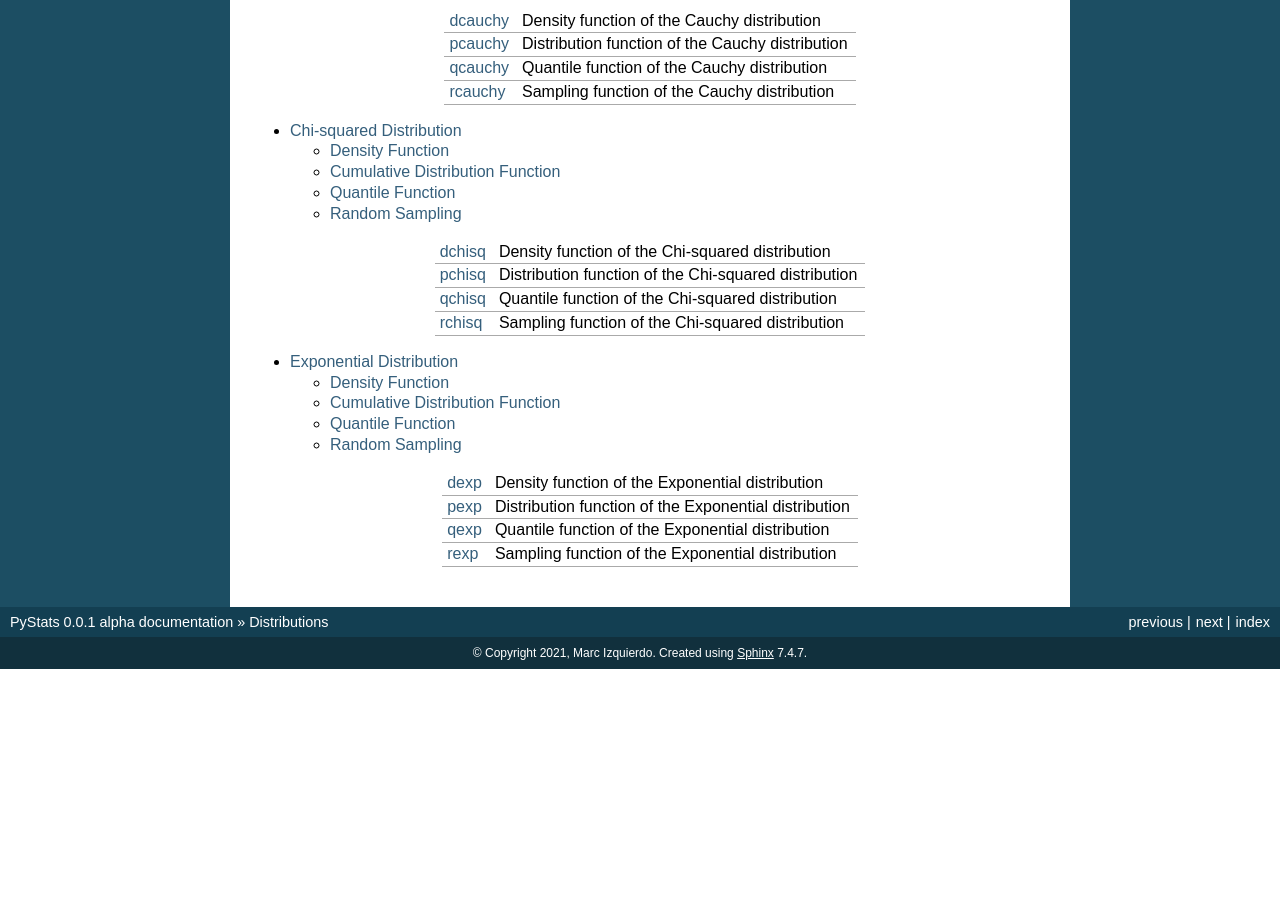
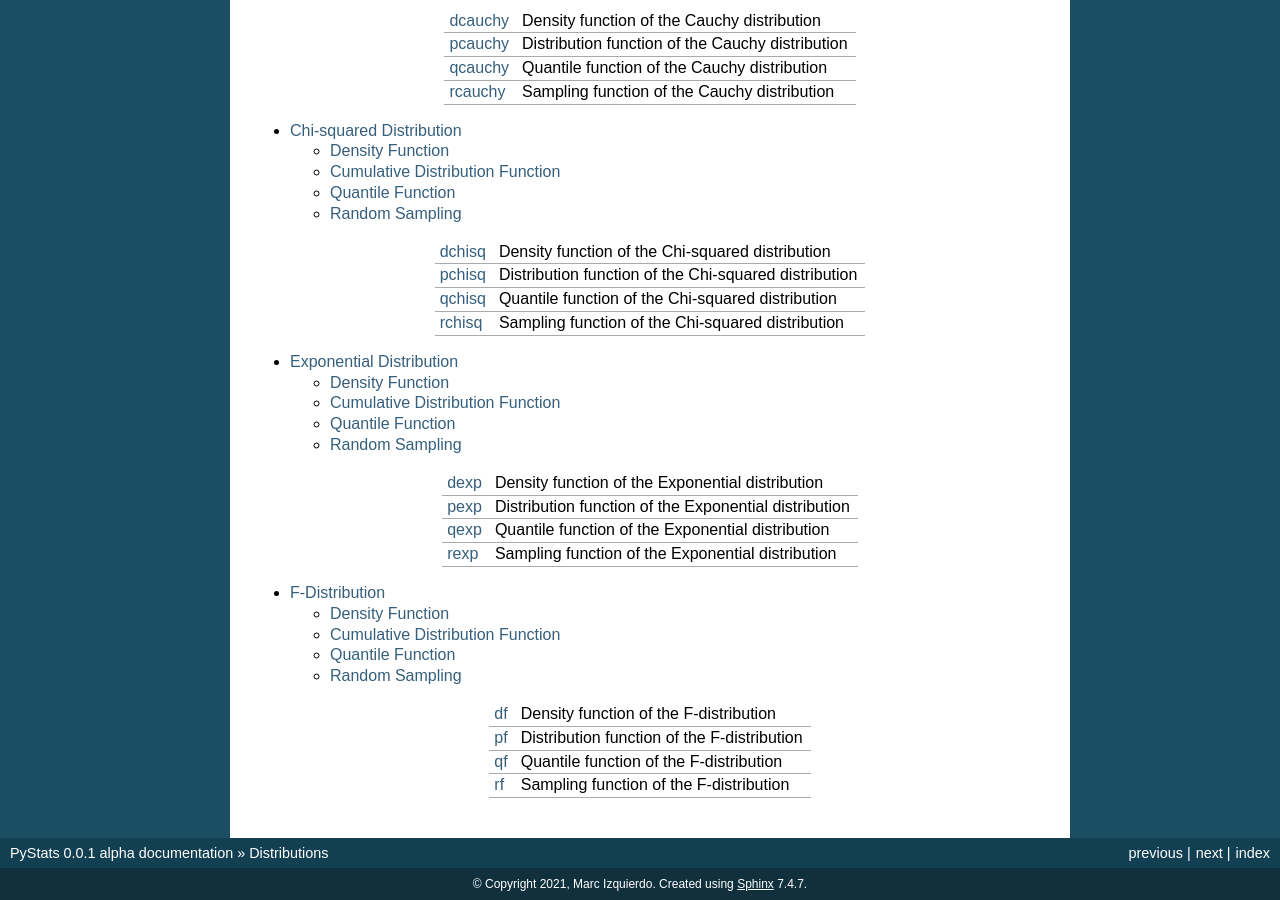
Before and after one commit to marcizhu/PyStats, a Sphinx documentation site: the page built from docs/source/api/index.rst, in a window 1280 px wide and 900 px high, scrolled down 896 px. Built offline with Sphinx 7.4.7, drawn with Linux system fonts in a browser that asks for light colours; before the commit the page ends 1565 px from its top, so only the background shows below that.

Commit message:
Added docs for F distribution

```diff
--- a/docs/source/api/index.rst
+++ b/docs/source/api/index.rst
@@ -118,3 +118,18 @@ Distributions
 +----------------------------------------+--------------------------------------------------------------+
 | :ref:`rexp <rexp-func-ref1>`           | Sampling function of the Exponential distribution            |
 +----------------------------------------+--------------------------------------------------------------+
+
+.. toctree::
+   :maxdepth: 2
+
+   F
+
++----------------------------------------+--------------------------------------------------------------+
+| :ref:`df <df-func-ref1>`               | Density function of the F-distribution                       |
++----------------------------------------+--------------------------------------------------------------+
+| :ref:`pf <pf-func-ref1>`               | Distribution function of the F-distribution                  |
++----------------------------------------+--------------------------------------------------------------+
+| :ref:`qf <qf-func-ref1>`               | Quantile function of the F-distribution                      |
++----------------------------------------+--------------------------------------------------------------+
+| :ref:`rf <rf-func-ref1>`               | Sampling function of the F-distribution                      |
++----------------------------------------+--------------------------------------------------------------+
```
Also changed, not shown: docs/source/api/F.rst (added, +114 -0 lines), 1 other file.
